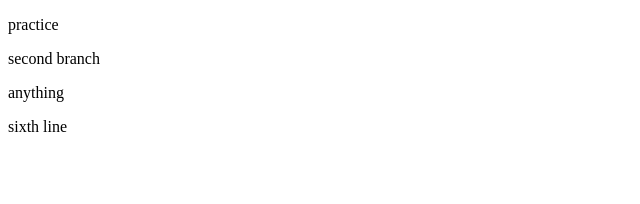
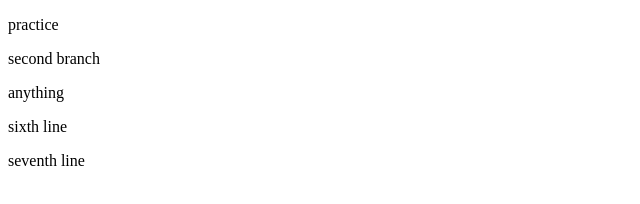
Before and after one commit to Dalfa1018/git_power_user, a plain HTML site: page index.html in a window 1280 px wide. Shown: the full height of the page, 0-640 px from the left. Drawn offline with Linux system fonts and the light colour scheme.

Commit message:
seventh line

```diff
--- a/index.html
+++ b/index.html
@@ -11,5 +11,6 @@
     <p>second branch</p>
     <p>anything</p>
     <p>sixth line</p>
+    <p>seventh line</p>
 </body>
 </html>
```
